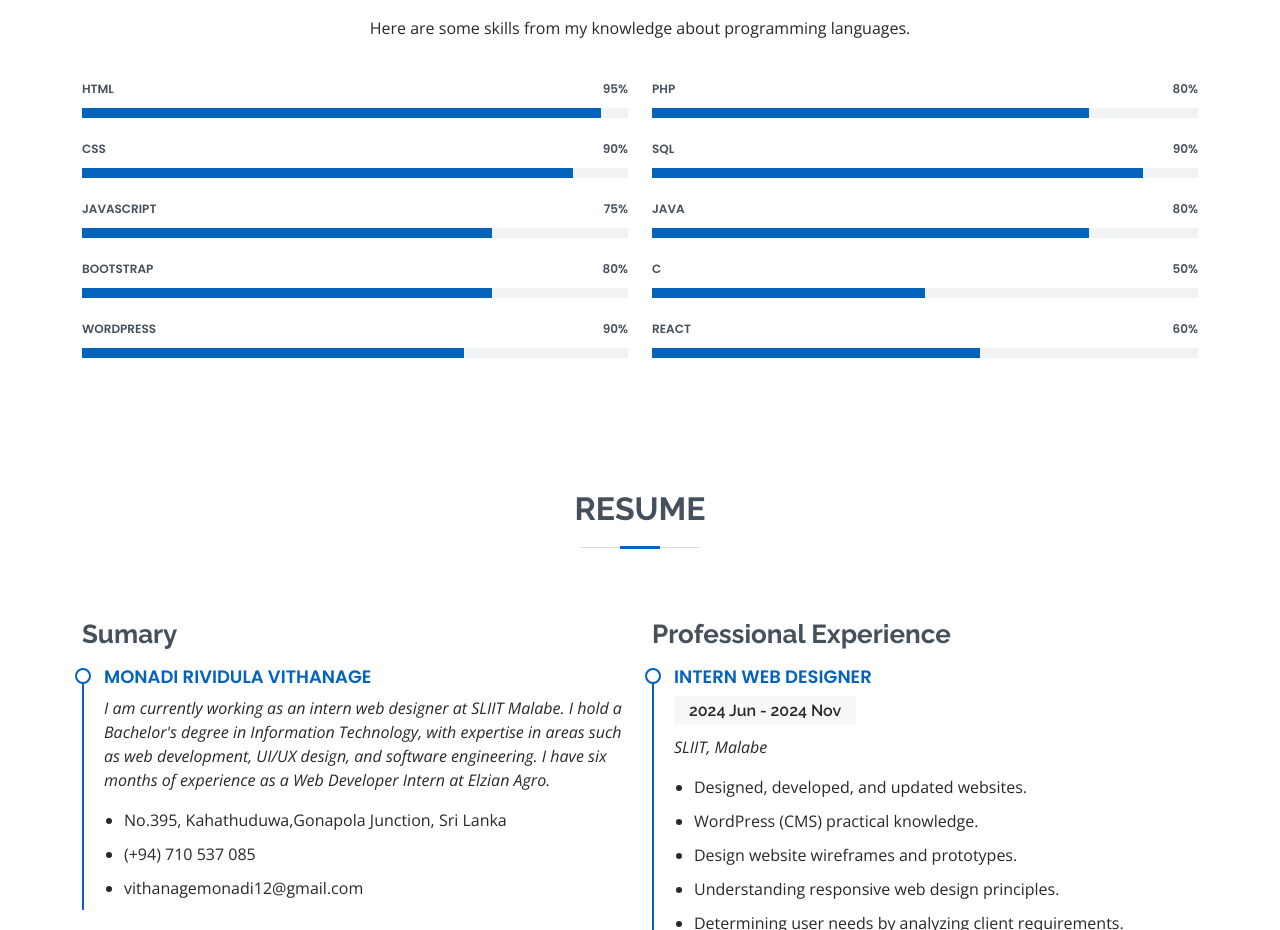
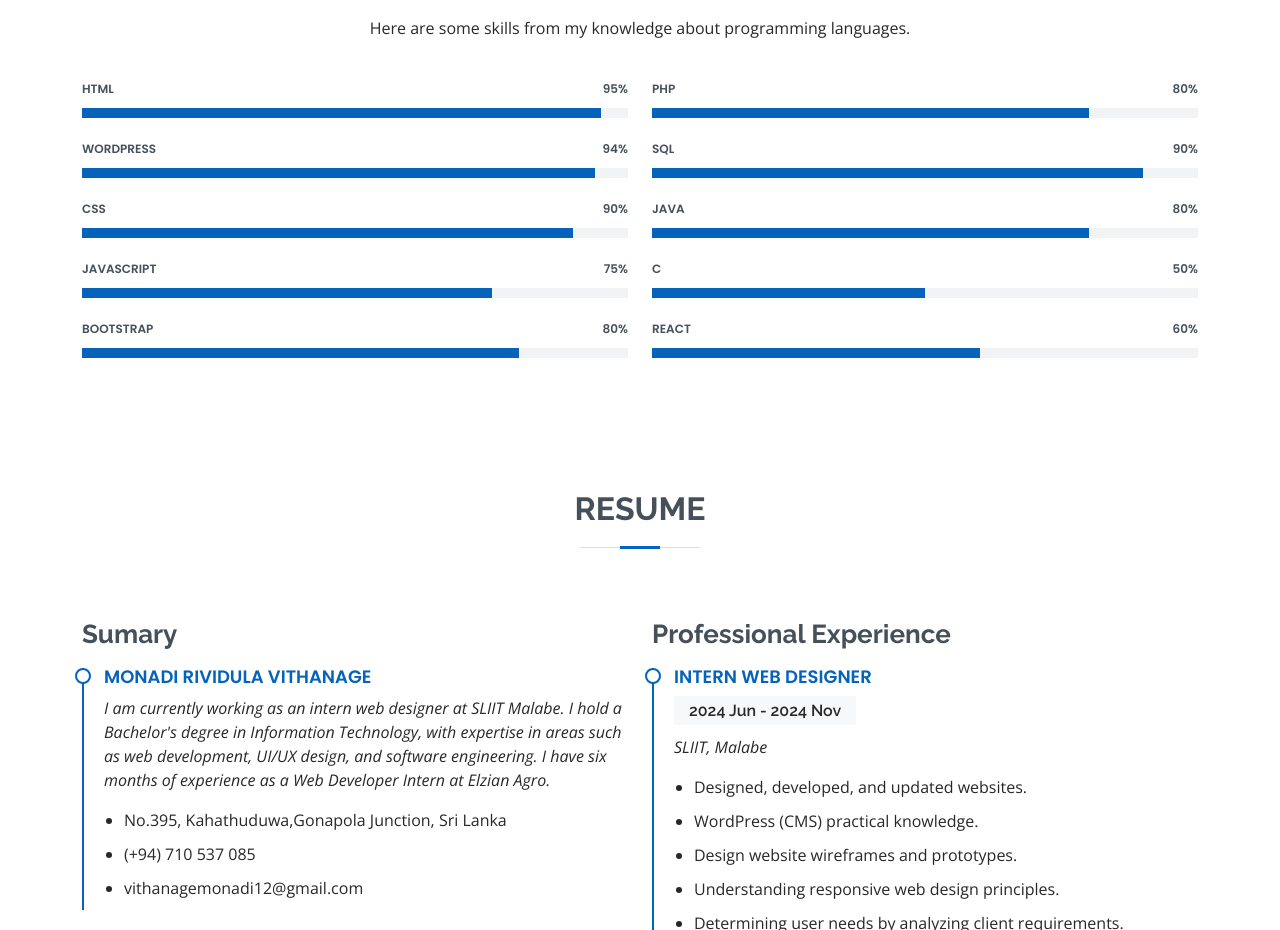
Before and after one commit to Monadi-Rividula/monadi-rividula.github.io, a plain HTML site: page index.html in a window 1280 px wide. Shown: the part 1900-2830 px from the top of the page. Drawn offline with nearby package versions, Linux system fonts and the light colour scheme.

Commit message:
Update index.html

```diff
--- a/index.html
+++ b/index.html
@@ -193,6 +193,13 @@
                      </div>
 
                      <div class="progress">
+                        <span class="skill">WordPress <i class="val">94%</i></span>
+                        <div class="progress-bar-wrap">
+                           <div class="progress-bar" role="progressbar" aria-valuenow="94" aria-valuemin="0" aria-valuemax="100"></div>
+                        </div>
+                     </div>
+
+                     <div class="progress">
                         <span class="skill">CSS <i class="val">90%</i></span>
                         <div class="progress-bar-wrap">
                            <div class="progress-bar" role="progressbar" aria-valuenow="90" aria-valuemin="0" aria-valuemax="100"></div>
@@ -209,16 +216,11 @@
                      <div class="progress">
                         <span class="skill">Bootstrap <i class="val">80%</i></span>
                         <div class="progress-bar-wrap">
-                           <div class="progress-bar" role="progressbar" aria-valuenow="75" aria-valuemin="0" aria-valuemax="100"></div>
+                           <div class="progress-bar" role="progressbar" aria-valuenow="80" aria-valuemin="0" aria-valuemax="100"></div>
                         </div>
                      </div>
 
-                     <div class="progress">
-                        <span class="skill">WordPress <i class="val">90%</i></span>
-                        <div class="progress-bar-wrap">
-                           <div class="progress-bar" role="progressbar" aria-valuenow="70" aria-valuemin="0" aria-valuemax="100"></div>
-                        </div>
-                     </div>
+
                   </div>
 
                   <div class="col-lg-6">
```
